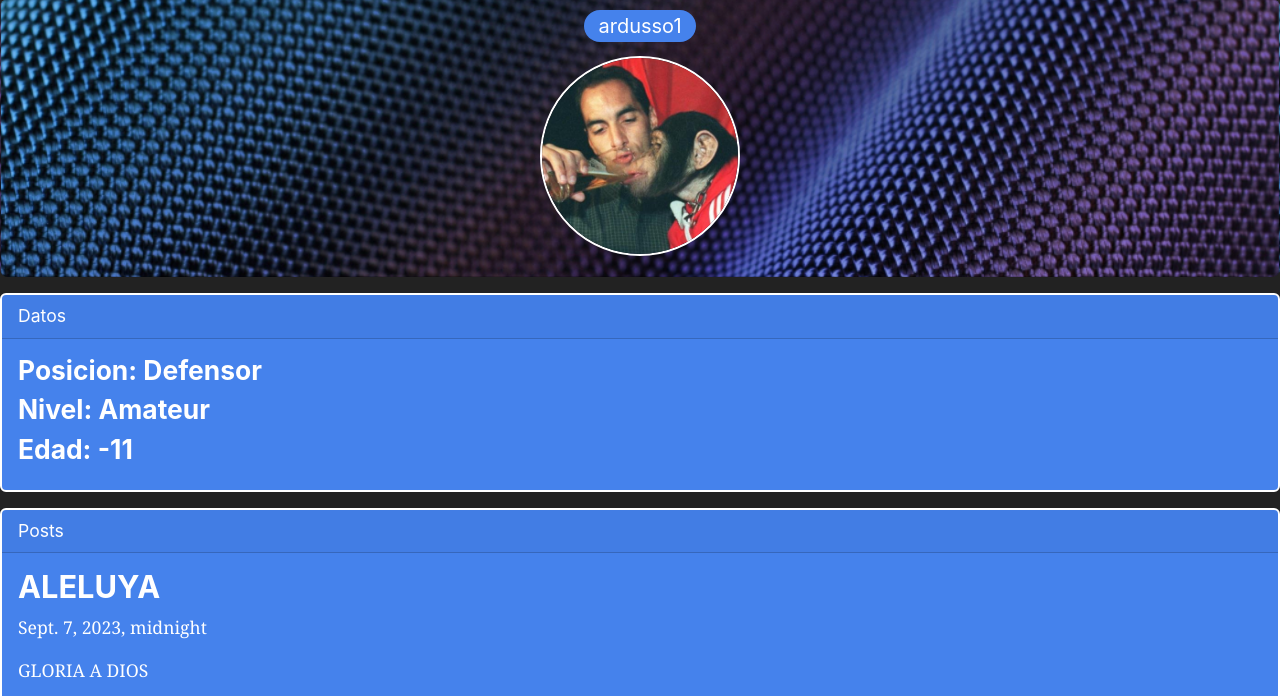
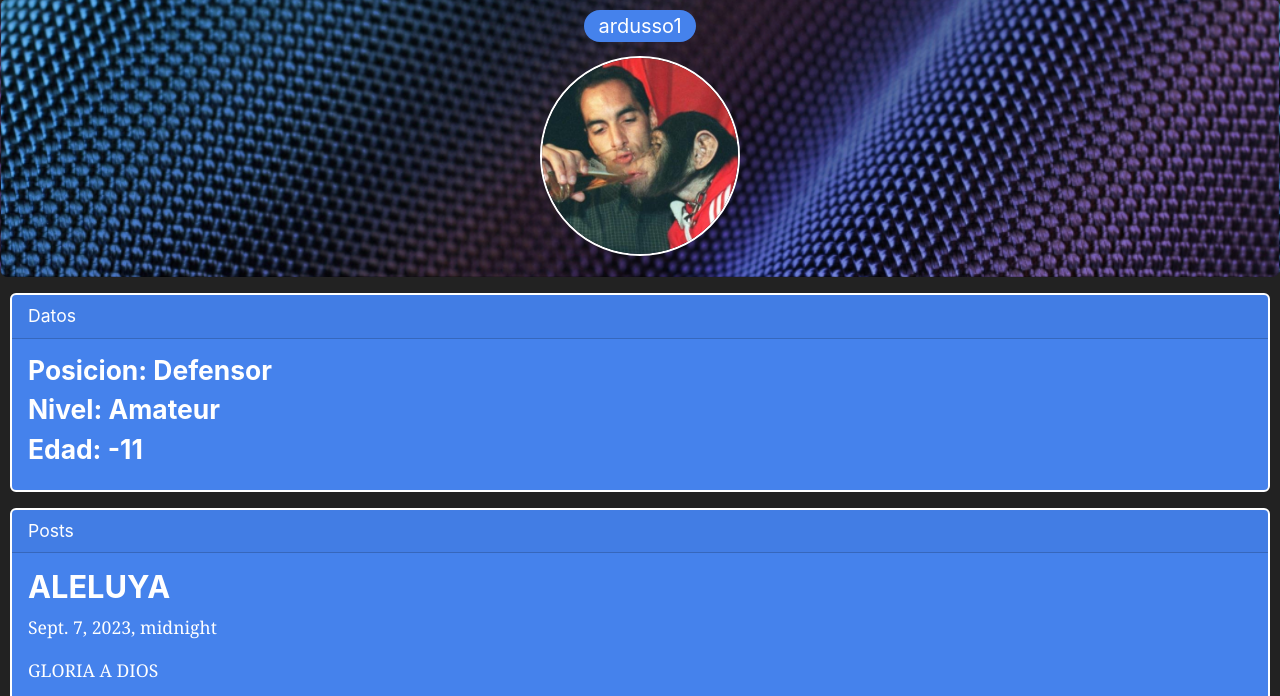
Before and after one commit to PabloViano/FutbolScoutNet, a Django app: a page that uses FutbolScoutNet/sitio/templates/layout.html in a window 1280 px wide. Shown: the part 71-767 px from the top of the page. Run offline with Django 4.2, Linux system fonts and the light colour scheme; a user stored in the database is signed in; data comes from the database, SQL or seed files in the repository; both versions use the stored data as it was after the commit.

Commit message:
arreglos

```diff
--- a/FutbolScoutNet/sitio/templates/feed.html
+++ b/FutbolScoutNet/sitio/templates/feed.html
@@ -13,8 +13,7 @@
         </div>
 
         <div style="margin-top: 10px;"></div>
-
-        <div class="card text-white bg-primary mb-3" style="max-width: 100rem; border: 2px solid white;">
+        <div class="card text-white mb-3" style="max-width: 100rem; border: 2px solid white; margin: 10px; background-color: #25509a;">
             <div class="card-body">
                 {% for post in lista_posts %}
                 <div class="card text-white bg-primary mb-3" style="border: 2px solid white;">
--- a/FutbolScoutNet/sitio/templates/layout.html
+++ b/FutbolScoutNet/sitio/templates/layout.html
@@ -4,7 +4,7 @@
 <body>
     <nav class="navbar navbar-expand-lg bg-primary" data-bs-theme="dark" style="border: 1px solid white;">
       <div class="container-fluid">
-        <a class="navbar-brand" href="#">FutbolScoutNet</a>
+        <a class="navbar-brand">FutbolScoutNet</a>
         <button class="navbar-toggler" type="button" data-bs-toggle="collapse" data-bs-target="#navbarColor02" aria-controls="navbarColor02" aria-expanded="false" aria-label="Toggle navigation">
           <span class="navbar-toggler-icon"></span>
         </button>
--- a/FutbolScoutNet/sitio/templates/profile.html
+++ b/FutbolScoutNet/sitio/templates/profile.html
@@ -16,7 +16,7 @@
     </div>
 </div>
 
-<div class="card text-white bg-primary mb-3" style="max-width: 200rem; border: 2px solid white;">
+<div class="card text-white bg-primary mb-3" style="max-width: 200rem; border: 2px solid white; margin: 10px;">
   <div class="card-header">Datos</div>
   <div class="card-body">
     <h4 class="card-title">Posicion: {{profile.posicion}}</h4>
@@ -24,7 +24,7 @@
     <h4 class="card-title">Edad: {{profile.edad}}</h4>
   </div>
 </div>
-<div class="card text-white bg-primary mb-3" style="max-width: 200rem; border: 2px solid white;">
+<div class="card text-white bg-primary mb-3" style="max-width: 200rem; border: 2px solid white; margin: 10px;">
   <div class="card-header">Posts</div>
   <div class="card-body">
       {% for post in posts %}
```
Also changed, not shown: FutbolScoutNet/db.sqlite3.
